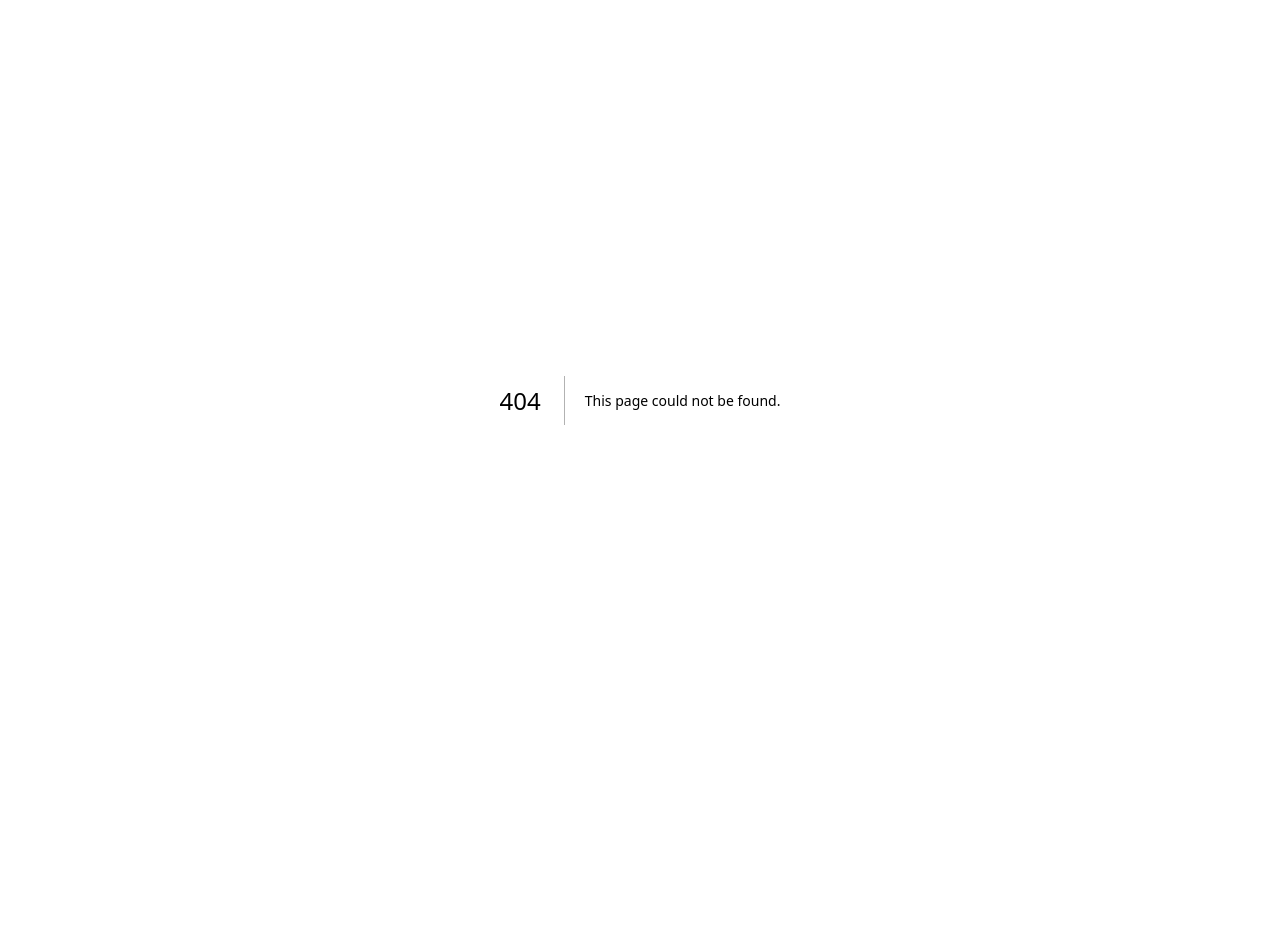
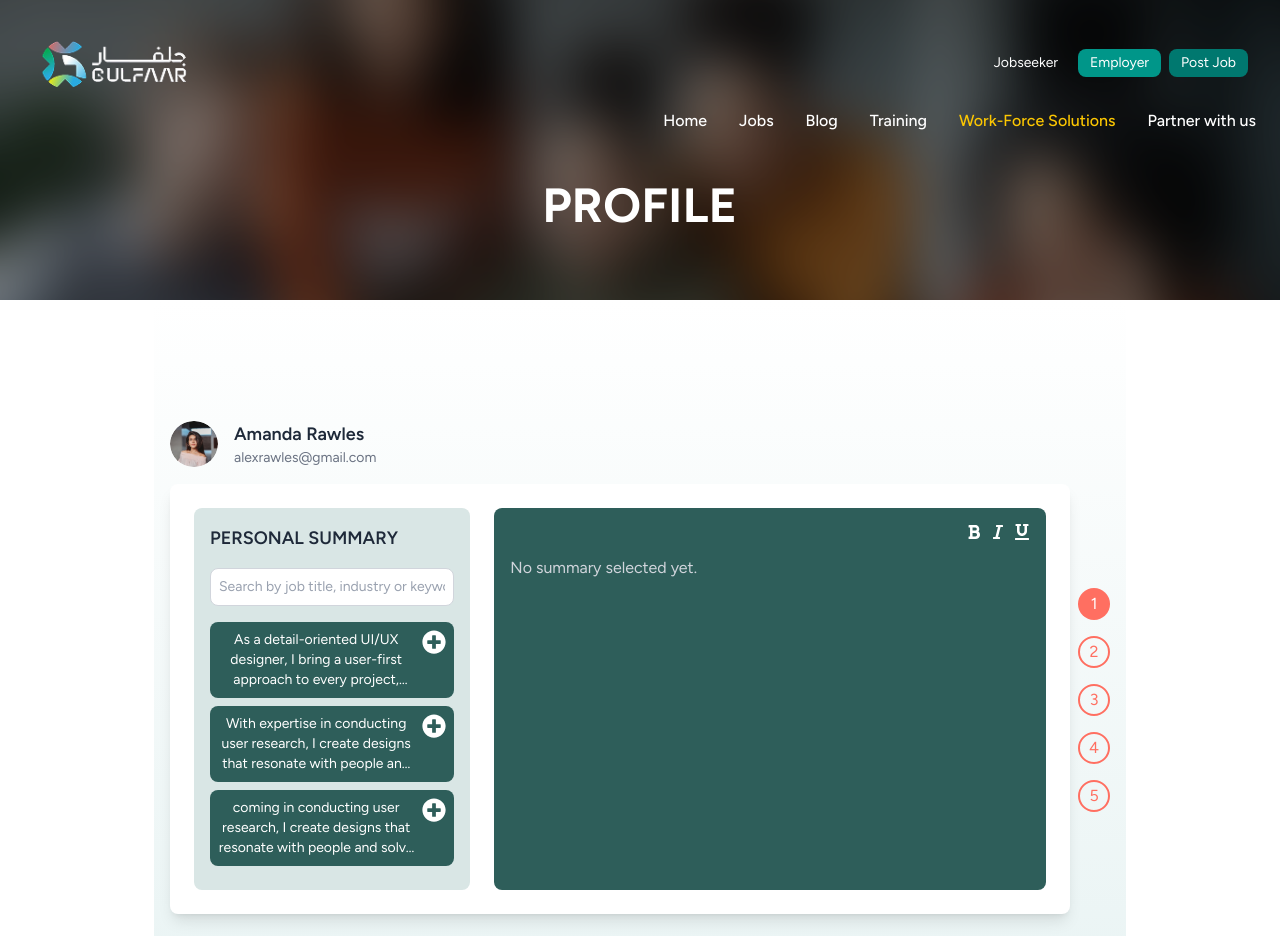
Before and after one commit to Gulfaar/Jobportal-frontend, a Next.js app: page /CandidateBoarding/Step10 in a window 1280 px wide. Before the commit this address had no page. Shown: the top 936 px of the page. Before the commit the page ends 800 px from the top, so only its background shows below. Built offline with nearby package versions, Linux system fonts and the light colour scheme.

Commit message:
Change the Page10

```diff
--- /dev/null
+++ b/app/CandidateBoarding/Step10/page.tsx
@@ -0,0 +1,13 @@
+import PersonalSummary from "@/app/Components/CandidateOnBording/Step10"
+
+const PersonalSummaryPage = () => {
+    return (
+        <div className="flex flex-col min-h-screen bg-gradient-to-b from-white to-[#E6F2F2]">
+              <div className="flex-1 flex flex-col items-center justify-center  w-full max-w-full mx-auto bg-gradient-to-b from-white to-[#E6F2F2]">
+                <PersonalSummary />
+              </div>
+        </div>
+    )
+}
+
+export default PersonalSummaryPage
--- /dev/null
+++ b/app/Components/CandidateOnBording/Step10.tsx
@@ -0,0 +1,131 @@
+'use client';
+import React, { useState } from "react";
+import Image from "next/image";
+import { FaPlusCircle, FaMinusCircle, FaBold, FaItalic, FaUnderline } from "react-icons/fa";
+
+interface Summary {
+  id: number;
+  text: string;
+}
+
+const summaries: Summary[] = [
+  {
+    id: 1,
+    text: "As a detail-oriented UI/UX designer, I bring a user-first approach to every project, ensuring designs are not only visually stunning but also intuitive and easy to use. With expertise in conducting user research, I create designs that resonate with people and solve real-world problems.",
+  },
+  {
+    id: 2,
+    text: "With expertise in conducting user research, I create designs that resonate with people and solve real-world problems, ensuring a seamless user experience.",
+  },
+  {
+    id: 3,
+    text: "coming in conducting user research, I create designs that resonate with people and solve real-world problems, ensuring a seamless user experience.",
+  },
+];
+
+const PersonalSummary = () => {
+  const [selectedSummary, setSelectedSummary] = useState<string | null>(null);
+
+  const handleToggle = (text: string) => {
+    setSelectedSummary(selectedSummary === text ? null : text);
+  };
+
+  return (
+    <div className="min-h-screen  flex items-center justify-center p-4">
+      <div className="flex items-center">
+        {/* Main Content Area */}
+        <div className="w-full max-w-[900px]">
+          {/* Profile Section */}
+          <div className="flex items-center mb-4">
+            <Image
+              src="/images/profile.svg"
+              alt="User Profile"
+              width={48}
+              height={48}
+              className="rounded-full mr-4 object-cover"
+            />
+            <div>
+              <h2 className="text-lg font-semibold text-gray-800">Amanda Rawles</h2>
+              <p className="text-sm text-gray-500">alexrawles@gmail.com</p>
+            </div>
+          </div>
+
+          {/* Main Content Div */}
+          <div className="bg-white rounded-lg shadow-lg w-full p-6">
+            <div className="flex space-x-6">
+              {/* Left Side - Search & List */}
+              <div className="w-1/3 bg-[#D9E6E5] rounded-lg p-4">
+                <h3 className="text-lg font-semibold text-gray-800 mb-4">PERSONAL SUMMARY</h3>
+                <input
+                  className="w-full p-2 border border-gray-300 rounded-lg focus:outline-none focus:ring-2 focus:ring-teal-500 placeholder-gray-400 text-sm bg-white"
+                  placeholder="Search by job title, industry or keyword"
+                />
+                <div className="mt-4 max-h-64 overflow-y-auto">
+                  {summaries.map((summary) => (
+                    <button
+                      key={summary.id}
+                      onClick={() => handleToggle(summary.text)}
+                      className="flex items-start justify-between w-full bg-[#2E5E5A] text-white rounded-lg p-2 mb-2"
+                    >
+                      <span className="text-sm line-clamp-3 flex-1">{summary.text}</span>
+                      {selectedSummary === summary.text ? (
+                        <FaMinusCircle className="w-6 h-6 text-white cursor-pointer flex-shrink-0 ml-2" />
+                      ) : (
+                        <FaPlusCircle className="w-6 h-6 text-white cursor-pointer flex-shrink-0 ml-2" />
+                      )}
+                    </button>
+                  ))}
+                </div>
+              </div>
+
+              {/* Right Side - Selected Summary */}
+              <div className="w-2/3 bg-[#2E5E5A] rounded-lg p-4 text-white min-h-[300px] relative">
+                {/* Icons at the top-right */}
+                <div className="absolute top-4 right-4 flex space-x-2">
+                  <FaBold className="w-4 h-4 text-white cursor-pointer" />
+                  <FaItalic className="w-4 h-4 text-white cursor-pointer" />
+                  <FaUnderline className="w-4 h-4 text-white cursor-pointer" />
+                </div>
+
+                {/* Selected Summary Content */}
+                <div className="mt-8">
+                  {selectedSummary ? (
+                    <p className="text-sm">{selectedSummary}</p>
+                  ) : (
+                    <p className="text-gray-300">No summary selected yet.</p>
+                  )}
+                </div>
+              </div>
+            </div>
+          </div>
+
+          {/* Navigation Buttons */}
+          <div className="flex justify-between mt-6 w-full">
+            <button className="px-4 py-2 border border-[#FF6F61] text-[#FF6F61] rounded-lg hover:bg-red-50">
+              Back
+            </button>
+            <button className="px-4 py-2 bg-[#FF6F61] text-white rounded-lg hover:bg-red-500">
+              Continue
+            </button>
+          </div>
+        </div>
+
+        {/* Step Sidebar */}
+        <div className="flex flex-col items-center space-y-4 ml-2">
+          {[1, 2, 3, 4, 5].map((step) => (
+            <div
+              key={step}
+              className={`w-8 h-8 rounded-full flex items-center justify-center ${
+                step === 1 ? "bg-[#FF6F61] text-white" : "border-2 border-[#FF6F61] text-[#FF6F61]"
+              }`}
+            >
+              {step}
+            </div>
+          ))}
+        </div>
+      </div>
+    </div>
+  );
+};
+
+export default PersonalSummary;
```
